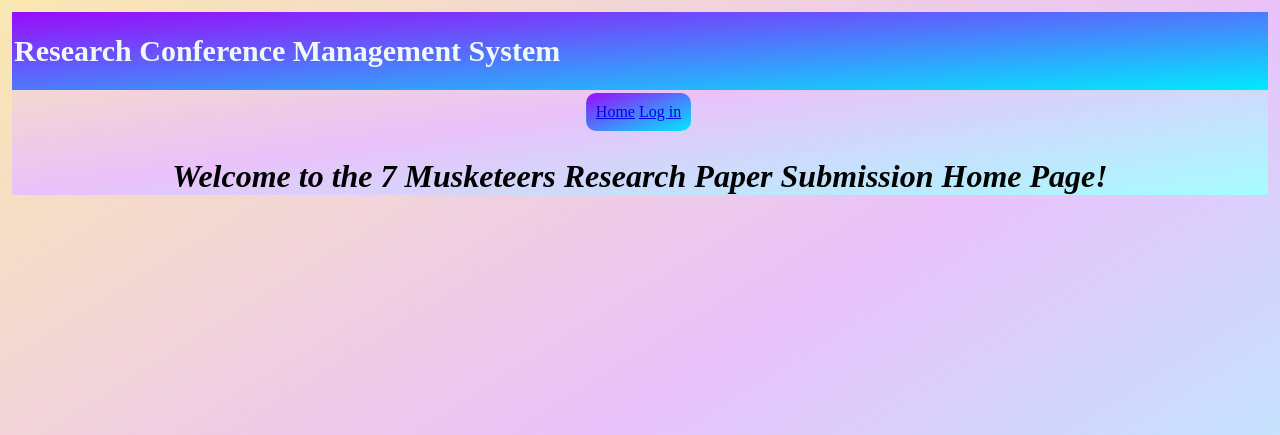
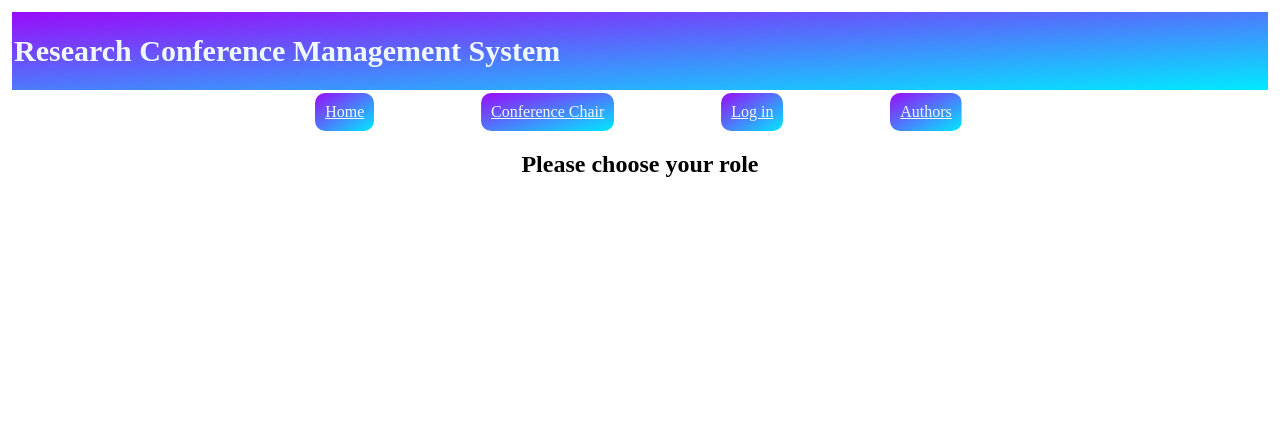
Before and after one commit to hariniprakash296/314Website-for-Research-paper-submissions, a Django app: page / in a window 1280 px wide. Shown: the top 435 px of the page. Run offline with Django 3.2, Linux system fonts and the light colour scheme.

Commit message:
Some css fixes

```diff
--- a/Conference_Management_System_Django/main/static/css/style_upper_menu.css
+++ b/Conference_Management_System_Django/main/static/css/style_upper_menu.css
@@ -1,8 +1,4 @@
-#pagename {
-    padding: 20px;
-    font-size: 20px;
-    background-color: aqua;
-}
+
 
 #divMenuContainer{
     display:flex;
@@ -12,6 +8,7 @@
     margin-right: auto;
     margin-left: auto;
 }
+
 #divMenuContainer > a {
     padding: 10px;
     font-size: 20px;
@@ -57,3 +54,9 @@
     background-position: right bottom, left top;
     background-repeat: no-repeat, repeat; background-image: linear-gradient(to bottom right, rgb(154, 11, 249),rgb(0, 234, 255));
 }
+
+#pagename {
+    padding: 20px;
+    font-size: 20px;
+    background-color: aqua;
+}
--- a/Conference_Management_System_Django/main/templates/index.html
+++ b/Conference_Management_System_Django/main/templates/index.html
@@ -1,11 +1,8 @@
+{%extends "upper_menu.html" %}
+{% load static %}
+<link rel="stylesheet" href="{% static '/css/style_common.css' %}">
 <div class="background">
-    {%extends "upper_menu.html" %}
-    {% block head %}
-        {% load static %}
-        <link rel="stylesheet" href="{% static '/css/style_signup_login_form.css' %}">
-        <link rel="stylesheet" href="{% static '/css/style_common.css' %}">
-    {% endblock %}
 {% block content %}
-    <h2 style="text-align: center; font-family: Brush Script-MT; font-style: italic; font-size: 200%;">Welcome to the 7 Musketeers Research Paper Submission Home Page!</h2>
+    <h2 style="text-align: center;">Please choose your role </h2>
 {% endblock %}
 </div>
--- a/Conference_Management_System_Django/main/templates/upper_menu.html
+++ b/Conference_Management_System_Django/main/templates/upper_menu.html
@@ -17,15 +17,35 @@
 <center><body style="padding: 10px; margin: 2px;">
     <div id="divMenuContainer">
         <div id="buttons">
-            <a href="/">Home</a>
-            {% if islogged_in == False %}
-            <a href="login">Log in</a>
-            {% endif %}
+        <a style="color: aliceblue; font-family: 'Brush Script-MT';" href="/">Home</a>
+        </div>
+        <div id="buttons">
+        <a style="color: aliceblue;" href="conferences">Conference Chair</a>
+        </div>
+        <div id="buttons">
+        {% if islogged_in == False %}
+        <a style="color: aliceblue; " href="login">Log in</a>
+        {% endif %}
         </div>
 
         {% if islogged_in == True %}
         <a href="logout">Log out</a>
         {% endif %}
+        {% if is_admin_logged_in %}
+            <a href="chair_reviewer_application">Applications</a>
+            {%  elif user_type == "ba78a4b507e20f7d159503078770b0b1e3865e8ab6a9a85ab49a5486" %}
+            <a href="author_papers">Your papers</a>
+            {%  elif user_type == "4f0373fb264a3a25bc997596ab16e6de0dbfca018ebefca11e9f1492" %}
+            <a href="reviewer_assignments">Your review assignments</a>
+            {% else %}
+            <div id="buttons">
+            <a href="sign_up" {% if islogged_in == True %}
+            style="visibility: hidden;"
+        {% endif %}
+        style="color: aliceblue;">Authors</a>
+            </div>
+        {% endif %}
+        </div>
 </div>
 {% block content %}
 {% endblock %}
```
